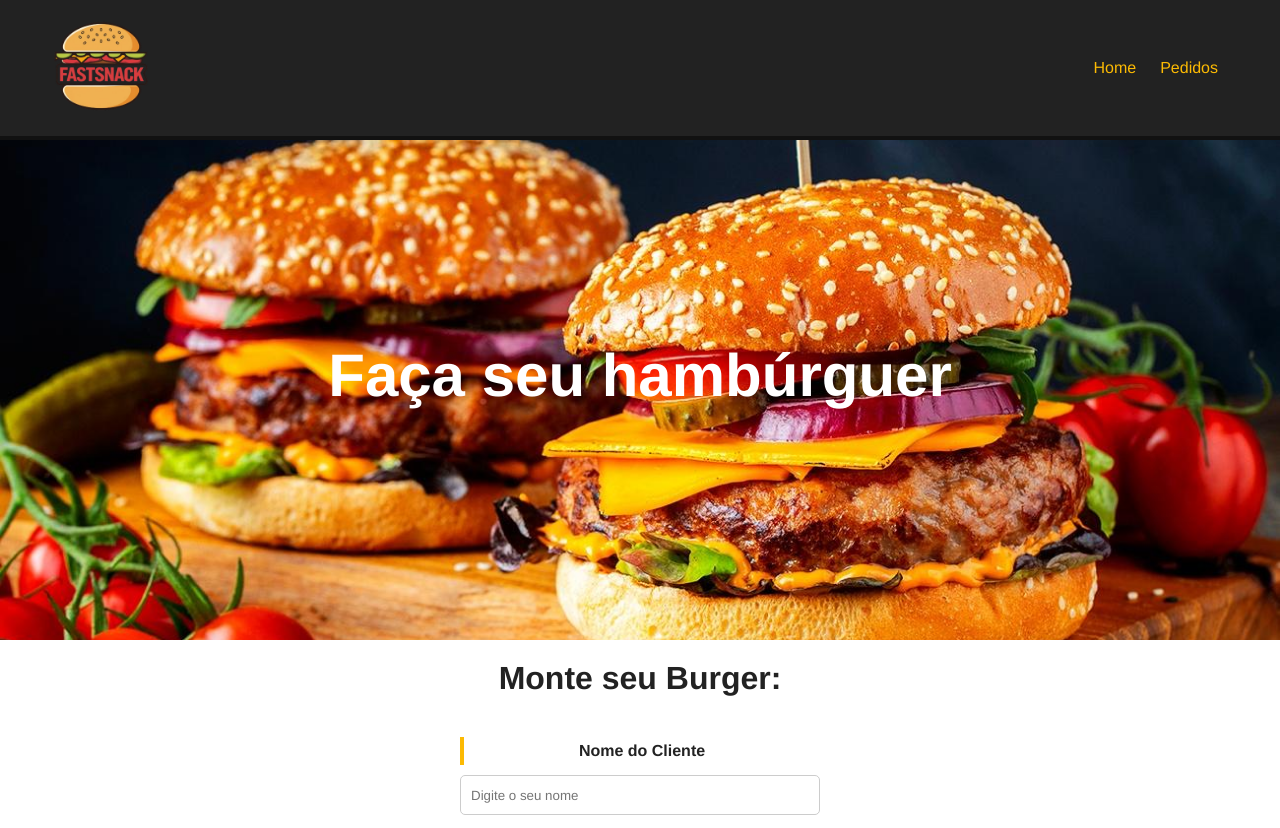
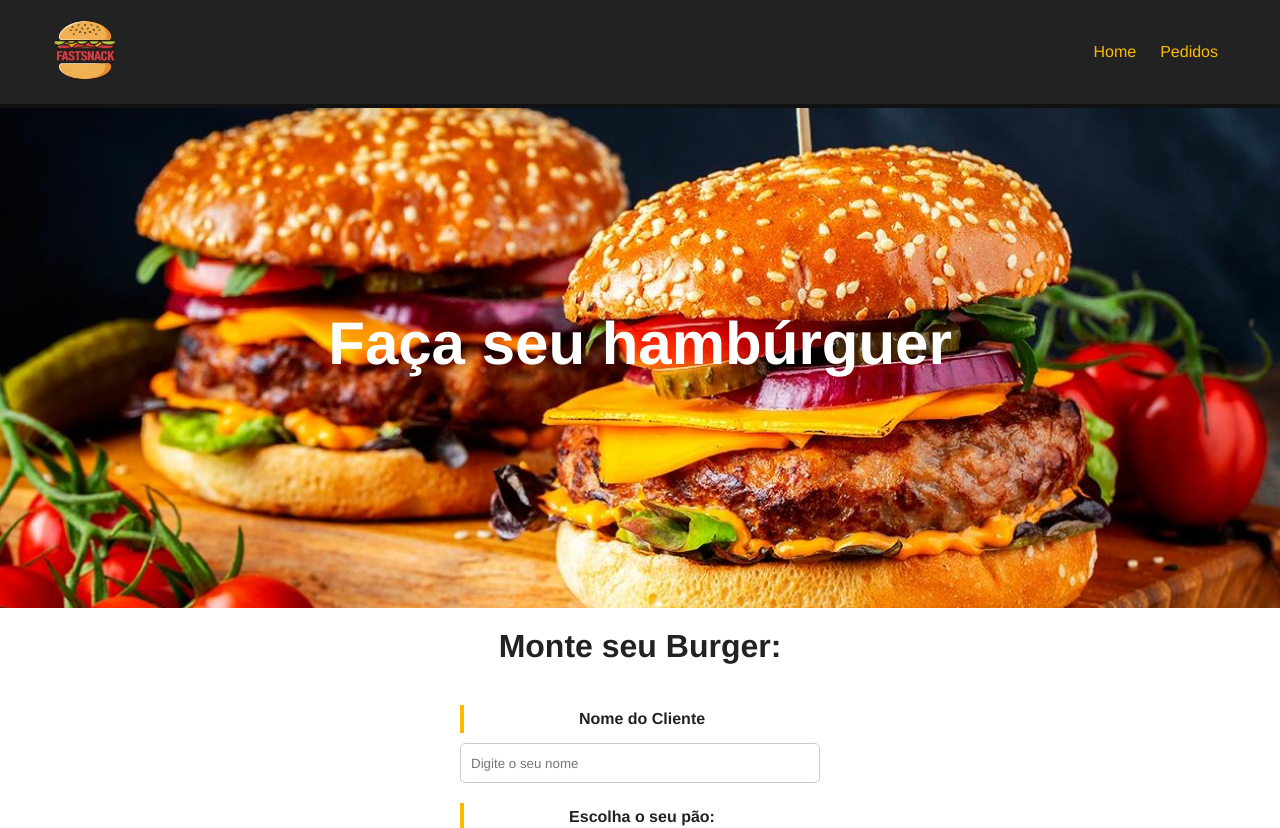
Before and after one commit to thiago-cloud/FastSnack, a Vue app: page / in a window 1280 px wide. Shown: the top 828 px of the page. Built offline with nearby package versions, Linux system fonts and the light colour scheme; data requests are answered from the project's data file.

Commit message:
Ajuste da logo

```diff
--- a/src/components/Dashboard.vue
+++ b/src/components/Dashboard.vue
@@ -54,6 +54,7 @@ export default {
       msg: null,
     };
   },
+
   methods: {
     async getPedidos() {
       const req = await fetch("http://localhost:3000/burgers");
@@ -61,12 +62,14 @@ export default {
       this.burgers = data;
       this.getStatus();
     },
+
     async getStatus() {
       const req = await fetch("http://localhost:3000/status");
       req.json().then((value) => {
         this.status = value;
       });
     },
+
     async deleteBurger(id) {
       await fetch(`http://localhost:3000/burgers/${id}`, {
         method: "DELETE",
@@ -77,6 +80,7 @@ export default {
       }, 5000);
       this.getPedidos();
     },
+
     async updateBurger(event, id) {
       const option = event.target.value;
       const dataJson = JSON.stringify({ status: option });
--- a/src/components/NavBar.vue
+++ b/src/components/NavBar.vue
@@ -79,7 +79,7 @@
   }
 
   #logo {
-    width:8vw;
+    width:70px;
   }
 
   #nav a {
--- a/src/views/Home.vue
+++ b/src/views/Home.vue
@@ -49,7 +49,7 @@ h1 {
 @media (max-width: 480px) {
   .main-container {
     padding: 10px;
-    margin-top:13vh;
+
   }
 
   h1 {
```
